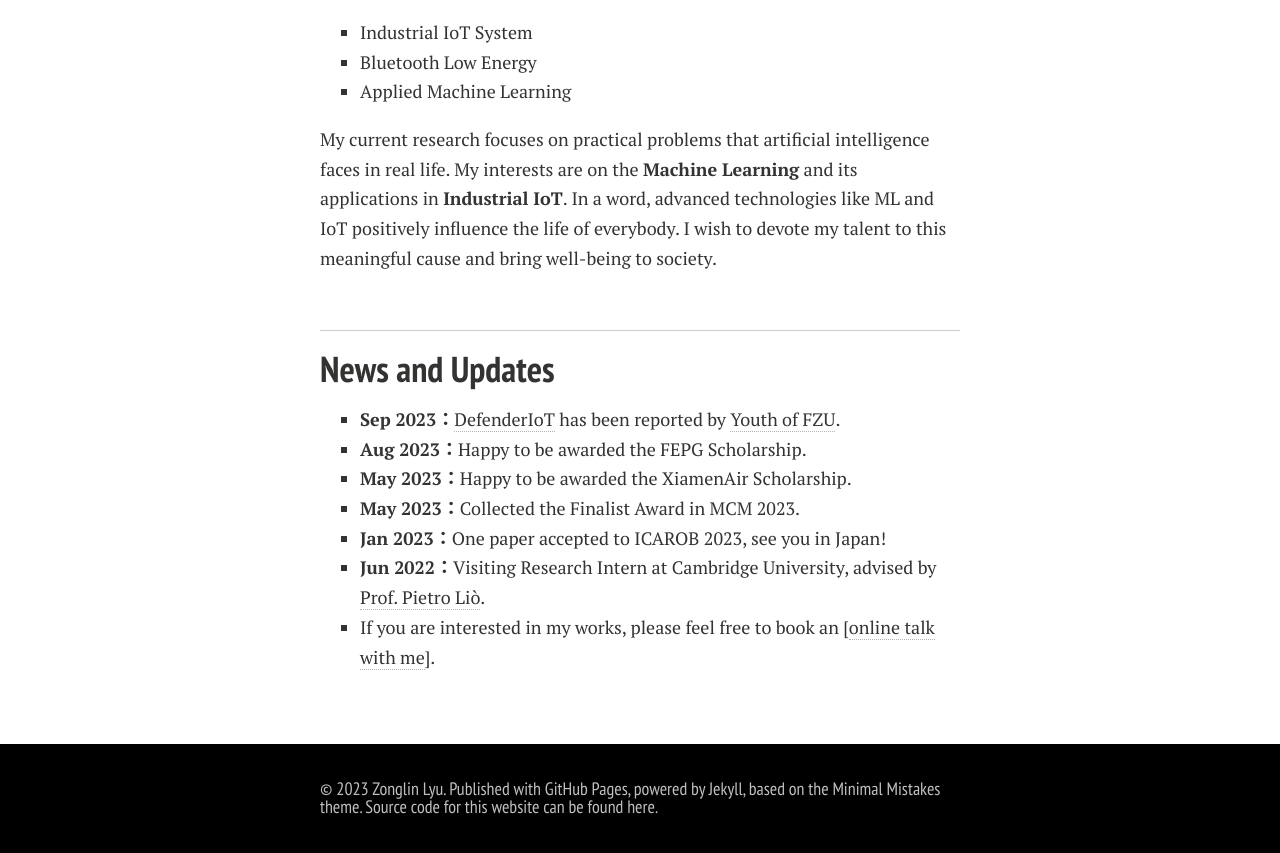
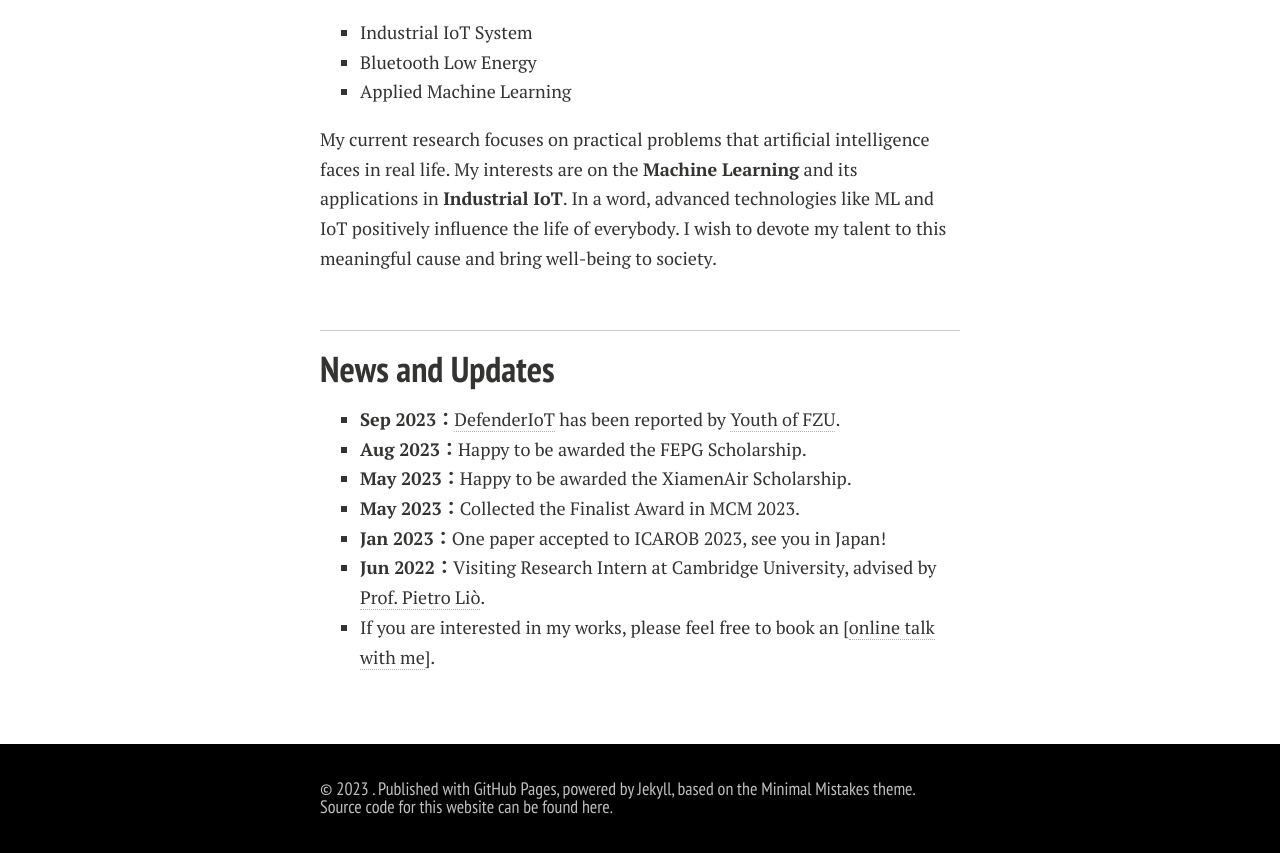
Before and after one commit to ZonglinL/ZonglinL.github.io, a Jekyll site: the page built from index.md, in a window 1280 px wide and 900 px high, scrolled down 850 px. Shown: the top 853 px of the window. Built offline with Jekyll 4.4.1, drawn with Linux system fonts in a browser that asks for light colours; nearby versions of some CDN libraries; comment, search, counter and statistics services are not loaded; a style sheet for code colours, icons or effects is not loaded; our own code applies the rules of GitHub Pages for plain Markdown files.

Commit message:
Update _config.yml

```diff
--- a/_config.yml
+++ b/_config.yml
@@ -6,9 +6,7 @@ url: https://zonglinl.github.io/
 
 # Owner/author information
 owner:
-  name: Zonglin Lyu
-  avatar: /head.jpg
- # bio:
+   # bio:
   email: zonglinlyu123123@gmail.com
   # Social networking links are used in author-bio sidebar. Update and remove as you like.
   twitter: ZonglinLyu123
```
